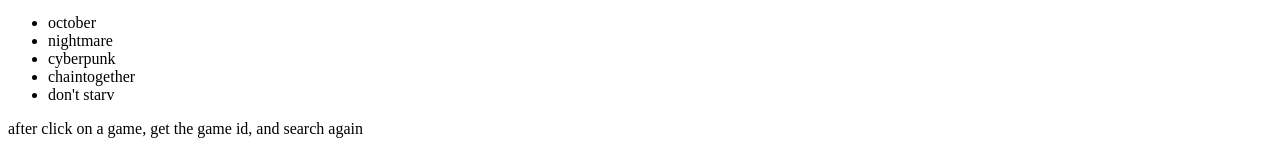
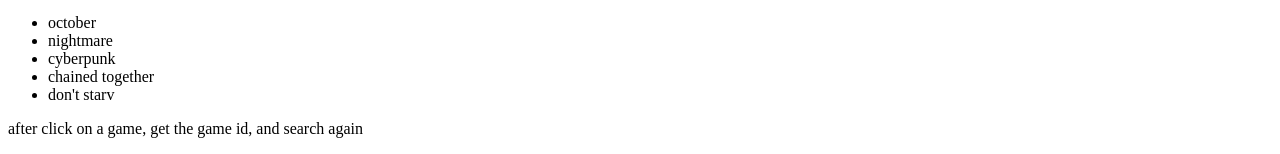
Before and after one commit to etersh/AnotherSteam, a Next.js app in the folder anothersteam/: page / in a window 1280 px wide. Shown: the part 240-394 px from the top of the page. Built offline with nearby package versions, Linux system fonts and the light colour scheme.

Commit message:
Merge: main

```diff
--- a/anothersteam/src/pages/index.js
+++ b/anothersteam/src/pages/index.js
@@ -11,7 +11,7 @@
 				<li>october</li>
 				<li>nightmare</li>
 				<li>cyberpunk</li>
-				<li>chaintogether</li>
+				<li>chained together</li>
 				<li>don't starv</li>
 			</ul>
 			<div>after click on a game, get the game id, and search again</div>
```
